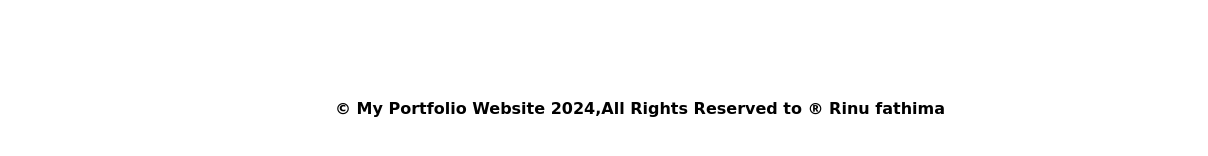
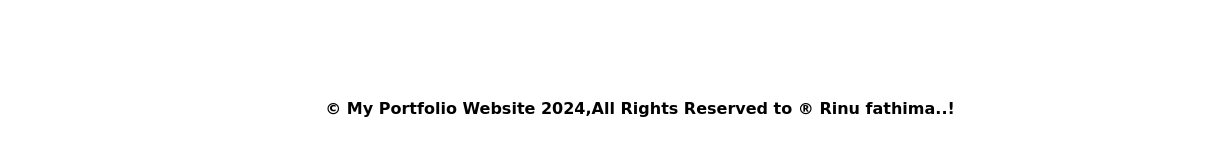
Before and after one commit to rinufathima160/portfolio, a plain HTML site: page index.html in a window 1280 px wide. Shown: the part 1899-2055 px from the top of the page, 0-1208 px from the left. Drawn offline with Linux system fonts and the light colour scheme; a web font is replaced by a local one.

Commit message:
version2

```diff
--- a/index.html
+++ b/index.html
@@ -158,7 +158,7 @@
 
         <!-- footer -->
         <footer>
-            <p id="copyright"> &copy; My Portfolio Website 2024,All Rights Reserved to &reg; Rinu fathima </p>
+            <p id="copyright"> &copy; My Portfolio Website 2024,All Rights Reserved to &reg; Rinu fathima..! </p>
             <div class="icon up-arrow">
                 <a href="#container"><i class="fa-solid fa-angle-up brands"></i></a>
             </div>
```
